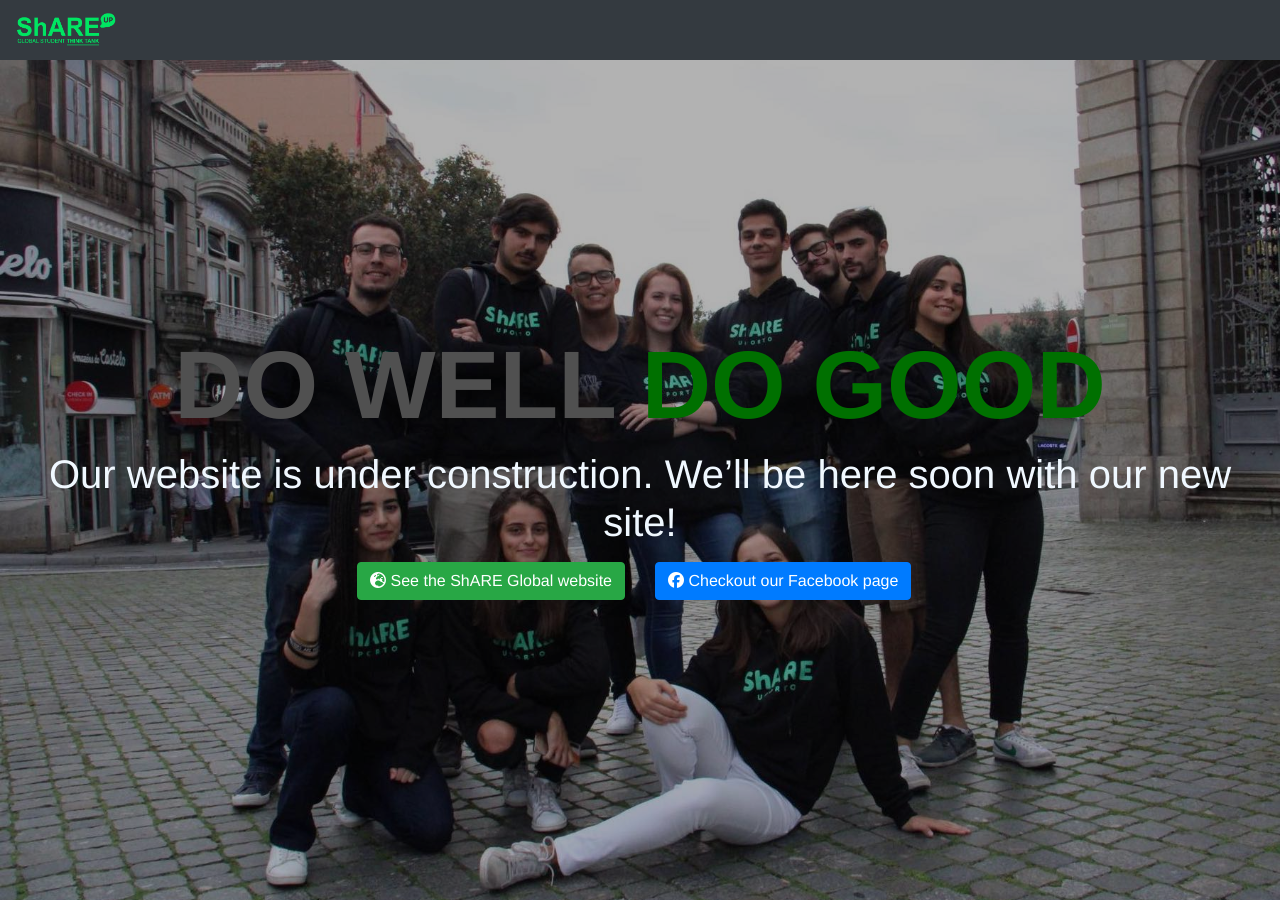
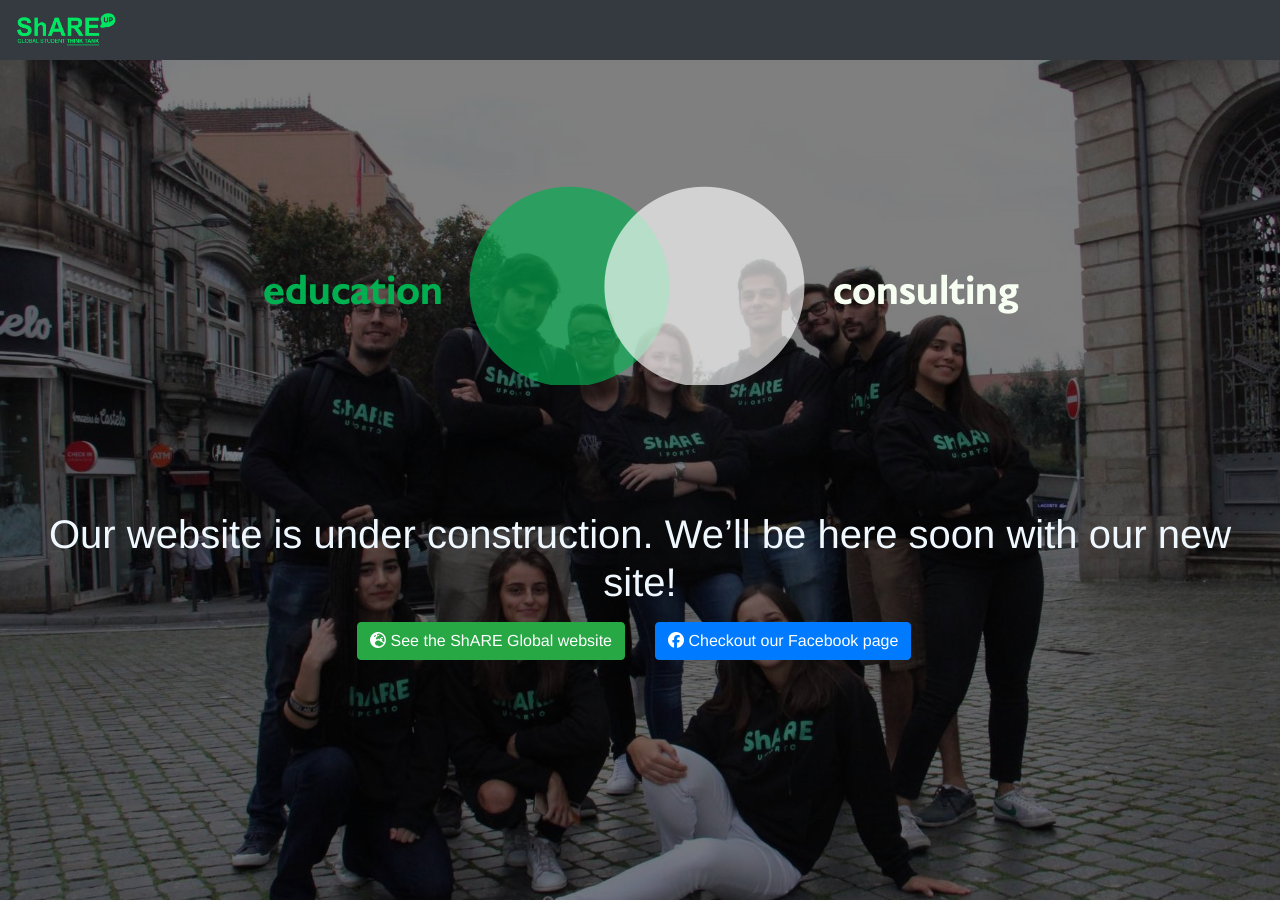
Before and after one commit to share-up/share-up.github.io, a Jekyll site: the page built from index.md, in a window 1280 px wide and 900 px high. Built offline with Jekyll 4.4.1, drawn with Linux system fonts in a browser that asks for light colours; nearby versions of some CDN libraries.

Commit message:
Made Mobile Resposive

```diff
--- a/_includes/header.html
+++ b/_includes/header.html
@@ -1,14 +1,17 @@
-<div class="container-fluid header">
-    <div class="row h-50 align-items-center">
-        <div class="col align-self-end" align="center">
-            <h1 class="display-1 doWelldoGood">
+<div class="container-fluid header ">
+    <div class="row h-50-30  align-items-center">
+        <div class="col align-self-center" align="center">
+            <img class="img-fluid" src="{{site.baseurl}}/img/share_model.png">
+
+            <!--             <h1 class=" doWelldoGood">
+
                 <span style="color: rgb(80, 80, 80);">
                         DO WELL
                 </span>
                 <span style="color: rgb(0, 112, 0);">
                         DO GOOD
                     </span>
-            </h1>
+            </h1> -->
         </div>
         <!--         <div class="col-6 align-self-end" align="left">
             <h1 class="doWelldoGood">DO GOOD</h1>
@@ -20,10 +23,12 @@
         </div>
     </div>
     <div class="row" align="center">
-        <div class="col-6" align="right">
+        <div class="col-lg-6 right-side">
             <a href="https://www.share-share.org" class="btn btn-success"><i class="fas fa-globe-europe fa-md"></i> See the ShARE Global website</a>
         </div>
-        <div class="col-6" align="left">
+        <br>
+        <br>
+        <div class="col-lg-6 left-side">
             <a href="https://www.facebook.com/SHAREUniversityPorto/" class="btn btn-primary"><i class="fab fa-facebook fa-md"></i> Checkout our Facebook page</a>
         </div>
     </div>
--- a/_includes/nav.html
+++ b/_includes/nav.html
@@ -1,4 +1,4 @@
-<nav class="navbar fixed-top navbar-expand-lg navbar-dark bg-dark navbar-inverse">
+<nav class="navbar sticky-top navbar-expand-lg navbar-dark bg-dark navbar-inverse">
     <a class="navbar-brand" href="#">
         <img src="{{ site.baseurl }}/img/share-up_logo.png" width="100px" height="34px" class="d-inline-block align-top" alt="">
     </a>
--- a/style.css
+++ b/style.css
@@ -8,15 +8,50 @@
     background-repeat: no-repeat;
     background-size: cover;
     background-position: center center;
-    background-color: rgba(0, 0, 0, 0.3);
+    background-color: rgba(0, 0, 0, 0.500);
     background-blend-mode: darken;
 }
 
 .header .maintenence {
     color: aliceblue;
     font-weight: 150;
+    font-size: 2rem;
 }
 
 .doWelldoGood {
     font-weight: bolder;
+    font-size: 15vw;
 }
+
+.right-side {
+    text-align: center;
+}
+
+.left-side {
+    text-align: center;
+}
+
+.h-50-30 {
+    height: 40%;
+}
+
+@media screen and (min-width: 1000px) {
+    .right-side {
+        text-align: right;
+    }
+    .left-side {
+        text-align: left;
+    }
+    .doWelldoGood {
+        font-weight: bolder;
+        font-size: 7vw;
+        text-align: center;
+        align-self: center;
+    }
+    .h-50-30 {
+        height: 50%;
+    }
+    .maintenence {
+        font-size: 2.5rem!important;
+    }
+}
```
Also changed, not shown: img/share_model.png (added), 5 other files.
